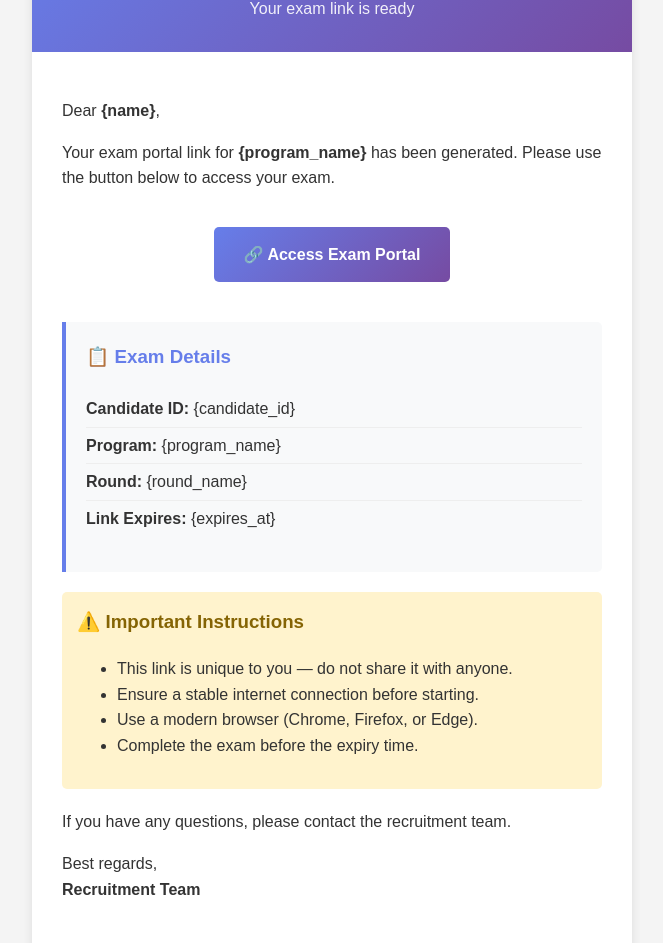
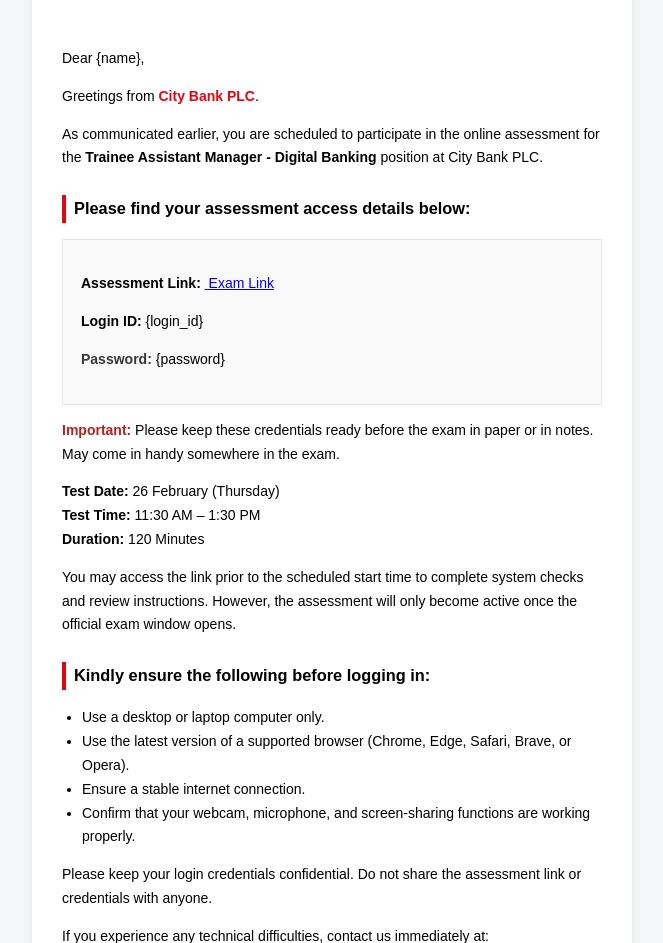
Before and after one commit to hasan-mohammad-bd/exam-email-sender, a plain HTML site: page templates/default_template.html in a window 1280 px wide. Shown: the part 97-1040 px from the top of the page, without its empty margins (308-971 px from the left). Drawn offline with Linux system fonts and the light colour scheme.

Commit message:
added temple subject

```diff
--- a/templates/default_template.html
+++ b/templates/default_template.html
@@ -2,135 +2,175 @@
 <html>
 <head>
 <meta charset="UTF-8">
+<meta name="viewport" content="width=device-width, initial-scale=1.0">
+<title>Assessment Access Details - City Bank PLC</title>
+
 <style>
-        body {
-            font-family: Arial, sans-serif;
-            line-height: 1.6;
-            color: #333;
-            max-width: 600px;
-            margin: 0 auto;
-            padding: 20px;
-            background-color: #f4f4f4;
+body{
+    margin:0 !important;
+    padding:0 !important;
+    background-color:#f4f6f8;
+    font-family: Arial, Helvetica, sans-serif;
+    -webkit-text-size-adjust:100%;
+    -ms-text-size-adjust:100%;
 }
-        .container {
-            background: #ffffff;
-            border-radius: 10px;
-            overflow: hidden;
-            box-shadow: 0 2px 10px rgba(0,0,0,0.1);
+
+table{
+    border-spacing:0;
+    border-collapse:collapse;
 }
-        .header {
-            background: linear-gradient(135deg, #667eea 0%, #764ba2 100%);
-            color: white;
-            padding: 30px;
-            text-align: center;
+
+.container{
+    width:100%;
+    max-width:600px;
+    background:#ffffff;
 }
-        .header h1 {
-            margin: 0;
-            font-size: 24px;
+
+.content-padding{
+    padding:30px;
 }
-        .content {
-            padding: 30px;
+
+.heading-border{
+    border-left:4px solid #E30613;
+    padding-left:8px;
 }
-        .button {
-            display: inline-block;
-            padding: 15px 30px;
-            background: linear-gradient(135deg, #667eea 0%, #764ba2 100%);
-            color: white;
-            text-decoration: none;
-            border-radius: 5px;
-            margin: 20px 0;
-            font-weight: bold;
-            font-size: 16px;
+
+.details-box{
+    background:#f9f9f9;
+    padding:18px;
+    border:1px solid #e6e6e6;
+    margin-top:10px;
 }
-        .button:hover {
-            opacity: 0.9;
+
+@media screen and (max-width:600px){
+
+    .container{
+        width:100% !important;
     }
-        .info-box {
-            background: #f8f9fa;
-            padding: 20px;
-            border-left: 4px solid #667eea;
-            margin: 20px 0;
-            border-radius: 0 5px 5px 0;
+
+    .content-padding{
+        padding:20px !important;
     }
-        .info-box h3 {
-            margin-top: 0;
-            color: #667eea;
+
+    h2{
+        font-size:20px !important;
     }
-        .info-box ul {
-            list-style: none;
-            padding: 0;
+
+    h3{
+        font-size:16px !important;
     }
-        .info-box ul li {
-            padding: 5px 0;
-            border-bottom: 1px solid #eee;
+
+    p, li{
+        font-size:14px !important;
+        line-height:1.6 !important;
     }
-        .info-box ul li:last-child {
-            border-bottom: none;
-        }
-        .footer {
-            background: #f8f9fa;
-            padding: 20px;
-            text-align: center;
-            font-size: 12px;
-            color: #888;
-        }
-        .instructions {
-            background: #fff3cd;
-            padding: 15px;
-            border-radius: 5px;
-            margin: 20px 0;
-        }
-        .instructions h3 {
-            margin-top: 0;
-            color: #856404;
 }
 </style>
 </head>
-<body>
-    <div class="container">
-        <div class="header">
-            <h1>🎓 Exam Portal Access</h1>
-            <p style="margin: 5px 0 0 0; opacity: 0.9;">Your exam link is ready</p>
+
+<body><!-- Outer Wrapper -->
+<table width="100%" cellpadding="0" cellspacing="0" bgcolor="#f4f6f8">
+<tbody><tr>
+<td align="center">
+
+<!-- Main Container -->
+<table class="container" width="600" cellpadding="0" cellspacing="0" style="box-shadow:0 4px 10px rgba(0,0,0,0.06);">
+
+<!-- Header -->
+<tbody><tr>
+<td style="background-color:#ffffff; padding:25px; text-align:center;">
+<h2 style="margin:0; font-weight:600; color:#E30613;">City Bank PLC</h2>
+<p style="margin:6px 0 0 0; font-size:14px; color:#000000;">
+Assessment Access Details
+</p>
+</td>
+</tr>
+
+<!-- Body -->
+<tr>
+<td class="content-padding" style="font-size: 14px; line-height: 1.7;">
+
+<p style="color: rgb(0, 0, 0);">Dear&nbsp;{name},</p>
+
+<p style="color: rgb(0, 0, 0);">Greetings from <strong style="color:#E30613;">City Bank PLC</strong>.</p>
+
+<p style="color: rgb(0, 0, 0);">
+As communicated earlier, you are scheduled to participate in the online assessment for the
+<strong>Trainee Assistant Manager - Digital Banking</strong> position at City Bank PLC.
+</p>
+
+<h3 class="heading-border" style="color: rgb(0, 0, 0); margin-top: 25px;">
+Please find your assessment access details below:
+</h3>
+
+<div class="details-box" style="">
+<p style="color: rgb(0, 0, 0);"><strong>Assessment Link:</strong>&nbsp;<a href="{login_link}"> Exam Link</a></p>
+<p style="color: rgb(0, 0, 0);"><strong>Login ID:</strong>&nbsp;{login_id}</p>
+<p><strong><font color="#383838">Password:</font><font color="#b42222"> </font></strong>{password}</p>
 </div>
 
-        <div class="content">
-            <p>Dear <strong>{name}</strong>,</p>
+<p style=""><strong style=""><font color="#b42222">Important:</font></strong> Please keep these credentials ready before the exam in paper or in notes. May come in handy somewhere in the exam.</p>
 
-            <p>Your exam portal link for <strong>{program_name}</strong> has been generated.
-            Please use the button below to access your exam.</p>
+<p style="color: rgb(0, 0, 0);">
+<strong>Test Date:</strong> 26 February (Thursday)<br>
+<strong>Test Time:</strong> 11:30 AM – 1:30 PM<br>
+<strong>Duration:</strong> 120 Minutes
+</p>
 
-            <center>
-                <a href="{login_link}" class="button">🔗 Access Exam Portal</a>
-            </center>
+<p style="color: rgb(0, 0, 0);">
+You may access the link prior to the scheduled start time to complete system checks and review instructions.
+However, the assessment will only become active once the official exam window opens.
+</p>
 
-            <div class="info-box">
-                <h3>📋 Exam Details</h3>
-                <ul>
-                    <li><strong>Candidate ID:</strong> {candidate_id}</li>
-                    <li><strong>Program:</strong> {program_name}</li>
-                    <li><strong>Round:</strong> {round_name}</li>
-                    <li><strong>Link Expires:</strong> {expires_at}</li>
+<h3 class="heading-border" style="color: rgb(0, 0, 0); margin-top: 25px;">
+Kindly ensure the following before logging in:
+</h3>
+
+<ul style="color: rgb(0, 0, 0); padding-left: 20px;">
+<li>Use a desktop or laptop computer only.</li>
+<li>Use the latest version of a supported browser (Chrome, Edge, Safari, Brave, or Opera).</li>
+<li>Ensure a stable internet connection.</li>
+<li>Confirm that your webcam, microphone, and screen-sharing functions are working properly.</li>
 </ul>
-            </div>
 
-            <div class="instructions">
-                <h3>⚠️ Important Instructions</h3>
-                <ul>
-                    <li>This link is unique to you — do not share it with anyone.</li>
-                    <li>Ensure a stable internet connection before starting.</li>
-                    <li>Use a modern browser (Chrome, Firefox, or Edge).</li>
-                    <li>Complete the exam before the expiry time.</li>
-                </ul>
-            </div>
+<p style="color: rgb(0, 0, 0);">
+Please keep your login credentials confidential. Do not share the assessment link or credentials with anyone.
+</p>
 
-            <p>If you have any questions, please contact the recruitment team.</p>
+<p style="color: rgb(0, 0, 0);">
+If you experience any technical difficulties, contact us immediately at:
+<span style="text-decoration-thickness: initial; text-decoration-style: initial; text-decoration-color: initial;"><a href="mailto:citybank.recruitment@v2.ltd">
+citybank.recruitment@v2.ltd
+</a></span>
+</p>
 
-            <p>Best regards,<br><strong>Recruitment Team</strong></p>
-        </div>
+<p style="color: rgb(0, 0, 0);">
+For emergency assistance during the assessment, our hotline number (09639 242 424) will remain open from 10:30 AM to 1:30 PM.
+</p>
 
-        <div class="footer">
-            <p>This is an automated email. Please do not reply directly.</p>
-        </div>
-    </div>
-</body>
+<p style="color: rgb(0, 0, 0);">
+We wish you every success in your assessment.
+</p>
+
+<p style="color: rgb(0, 0, 0); margin-top: 30px;">
+Warm regards,<br>
+<strong>Talent Acquisition Team</strong><br>
+<span style="color:#E30613;">City Bank PLC</span>
+</p>
+
+</td>
+</tr>
+
+<!-- Footer -->
+<tr>
+<td style="background-color:#ffffff; padding:18px; text-align:center; font-size:12px; color:#000000;">
+© 2026 <span style="color:#E30613;">City Bank PLC</span> | Bangladesh
+</td>
+</tr>
+
+</tbody></table>
+
+</td>
+</tr>
+</tbody></table></body>
 </html>
```
Also changed, not shown: 1 other file. Lines whose indentation alone changed are shown as unchanged.
